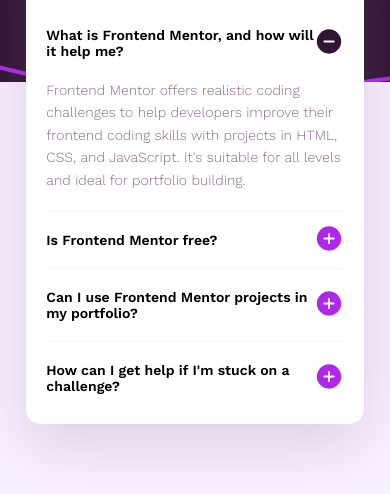
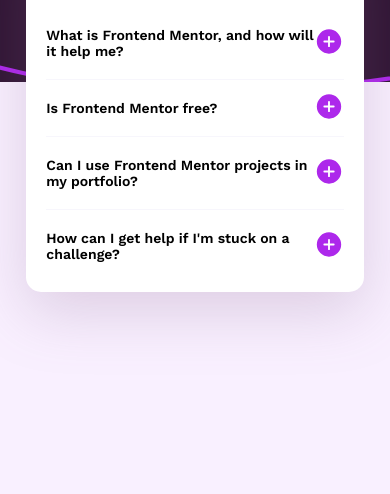
Before and after one commit to fido1hn/fem-faq-accordion, a website: page index.html in a window 390 px wide. Shown: the part 238-732 px from the top of the page. Drawn offline with nearby package versions, Linux system fonts and the light colour scheme.

Commit message:
bug fix: wrapper content fix for mobile

```diff
--- a/index.html
+++ b/index.html
@@ -22,15 +22,13 @@
         <h1 class="accordion__heading">FAQs</h1>
 
         <div class="accordion__item">
-          <button
-            type="button"
-            class="accordion__button accordion__button--active">
+          <button type="button" class="accordion__button">
             <h2 class="accordion__question">
               What is Frontend Mentor, and how will it help me?
             </h2>
           </button>
 
-          <div class="accordion__content u-active">
+          <div class="accordion__content">
             <p class="accordion__answer">
               Frontend Mentor offers realistic coding challenges to help
               developers improve their frontend coding skills with projects in
--- a/sass/style.scss
+++ b/sass/style.scss
@@ -46,7 +46,7 @@
   position: relative;
   background-color: #fff;
   max-width: 60rem;
-  max-height: 67.5rem;
+  max-height: 100rem;
   padding: 4rem;
   padding-bottom: 2rem;
   margin: 0 auto;
@@ -57,6 +57,7 @@
 
   @include respond() {
     max-width: 86.5%;
+    max-height: 100rem;
     padding: 2rem;
     padding-bottom: 1rem;
   }
```
Also changed, not shown: package.json (+7 -1 lines), css/style.css, css/style.prefix.css (added), 1 other file.
